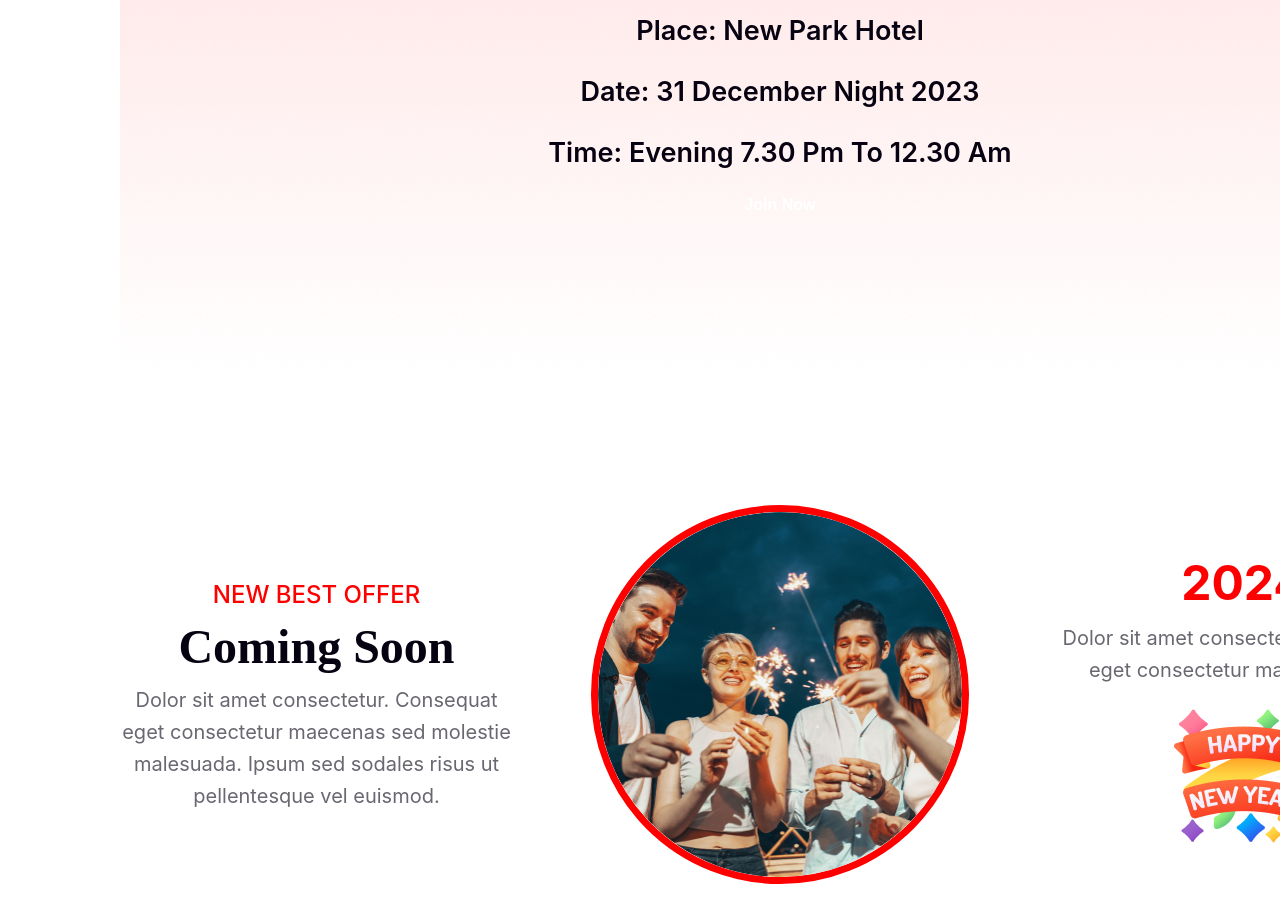
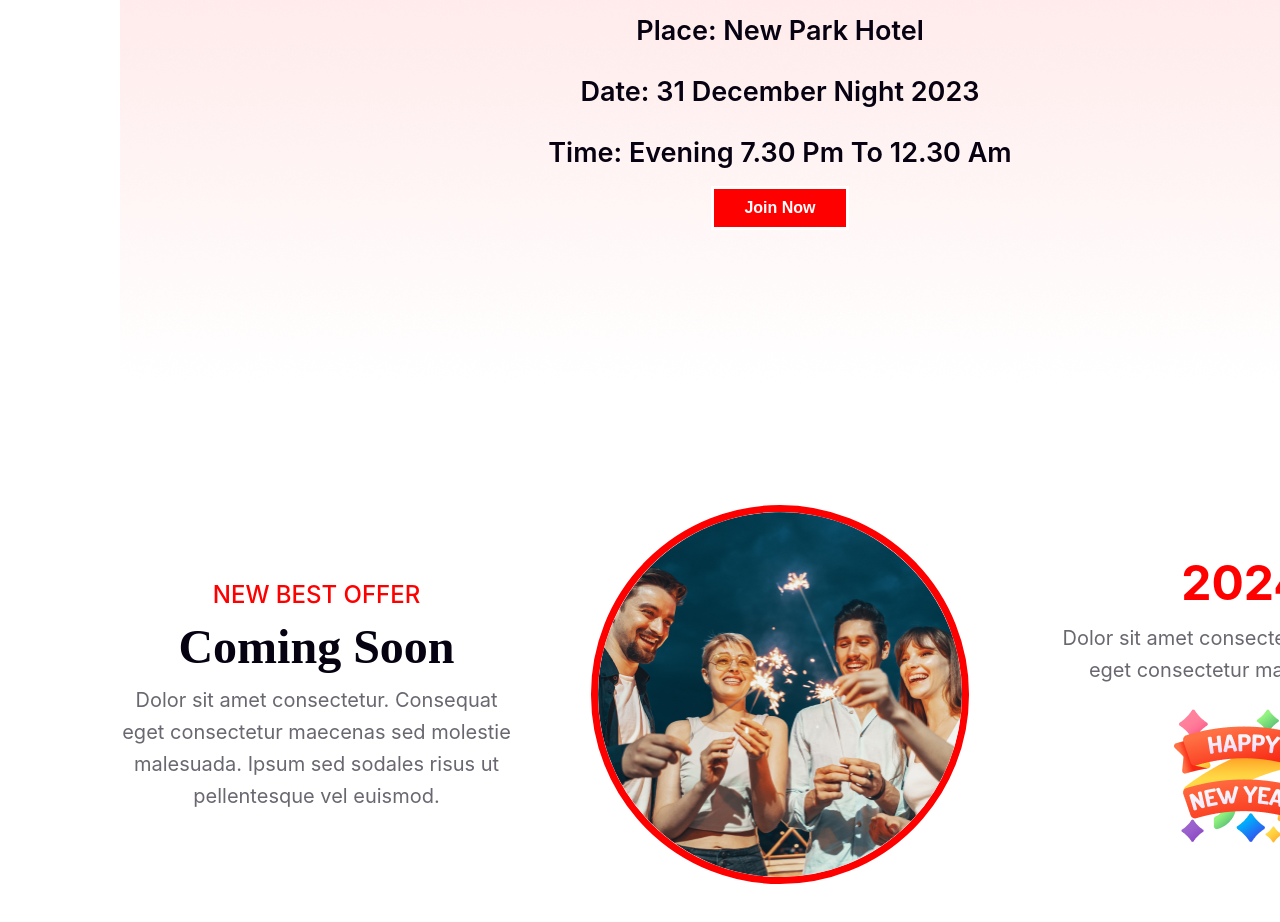
Before and after one commit to ayman-bin-alam/assignment1, a plain HTML site: page index.html in a window 1280 px wide. Shown: the part 2485-3407 px from the top of the page. Drawn offline with Linux system fonts and the light colour scheme.

Commit message:
second commit

```diff
--- a/index.html
+++ b/index.html
@@ -65,7 +65,7 @@
           <h3><span>Place:</span> New Park Hotel</h3>
           <h3><span>Date: </span> 31 December Night 2023</h3>
           <h3><span>Time:</span> Evening 7.30 pm to 12.30 am</h3>
-          <button>Join Now</button>
+          <button class="addButton">Join Now</button>
         </div>
       </div>
     </section>
--- a/style.css
+++ b/style.css
@@ -186,8 +186,10 @@ button {
   text-transform: capitalize;
   margin-bottom: 5px;
 }
-.place-info h3 span {
-  color: #f00;
+.addButton {
+  background-color: #f00;
+  border-style: solid;
+  color: #FFF;
 }
 
 /****                          offer-section                                     ****/
```
